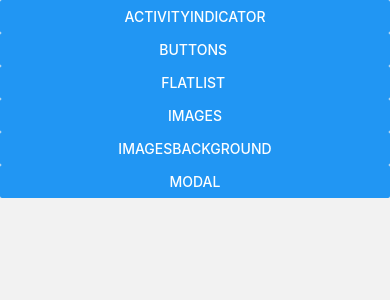
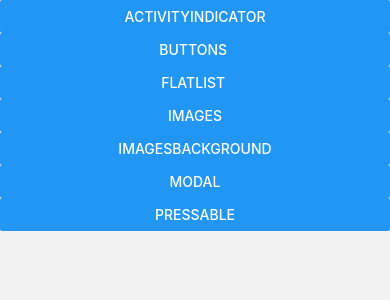
Before and after one commit to SammyMureithi/FistRNApp, a React Native app: screen / in a window 390 px wide. Shown: the top 300 px of the page. Built offline with nearby package versions, Linux system fonts and the light colour scheme.

Commit message:
Pressable

```diff
--- a/App.js
+++ b/App.js
@@ -9,6 +9,7 @@ import ImageBackgroundComp from './Screens/ImageBackgroundComp';
 import ImagesComponent from './Screens/ImagesComponent';
 import Index from './Screens/Index';
 import ModalComponent from './Screens/ModalComponent';
+import PressableComponent from './Screens/PressableComponent';
 function App() {
   const Stack = createNativeStackNavigator();
   return (
@@ -28,6 +29,7 @@ function App() {
         <Stack.Screen name="Images" component={ImagesComponent} />
         <Stack.Screen name="ImageBackground" component={ImageBackgroundComp} />
         <Stack.Screen name="Modal" component={ModalComponent} />
+        <Stack.Screen name="Pressable" component={PressableComponent} />
       </Stack.Navigator>
     </NavigationContainer>
   );
--- a/Screens/Index.js
+++ b/Screens/Index.js
@@ -23,6 +23,10 @@ function Index({navigation}) {
           onPress={() => navigation.navigate('ImageBackground')}
         />
         <Button title="Modal" onPress={() => navigation.navigate('Modal')} />
+        <Button
+          title="Pressable"
+          onPress={() => navigation.navigate('Pressable')}
+        />
       </ScrollView>
     </SafeAreaView>
   );
--- /dev/null
+++ b/Screens/PressableComponent.js
@@ -0,0 +1,21 @@
+import React from 'react';
+import {useState} from 'react';
+import {Pressable, Text, View} from 'react-native';
+
+function PressableComponent() {
+  const [count, setCount] = useState(0);
+  function handlePress() {
+    setCount(prevCount => prevCount + 1);
+  }
+  return (
+    <View>
+      <Text>Pressable Page</Text>
+      <Pressable onPress={handlePress}>
+        <Text>Am a Pressable Text</Text>
+      </Pressable>
+      <Text>{count}</Text>
+    </View>
+  );
+}
+
+export default PressableComponent;
```
